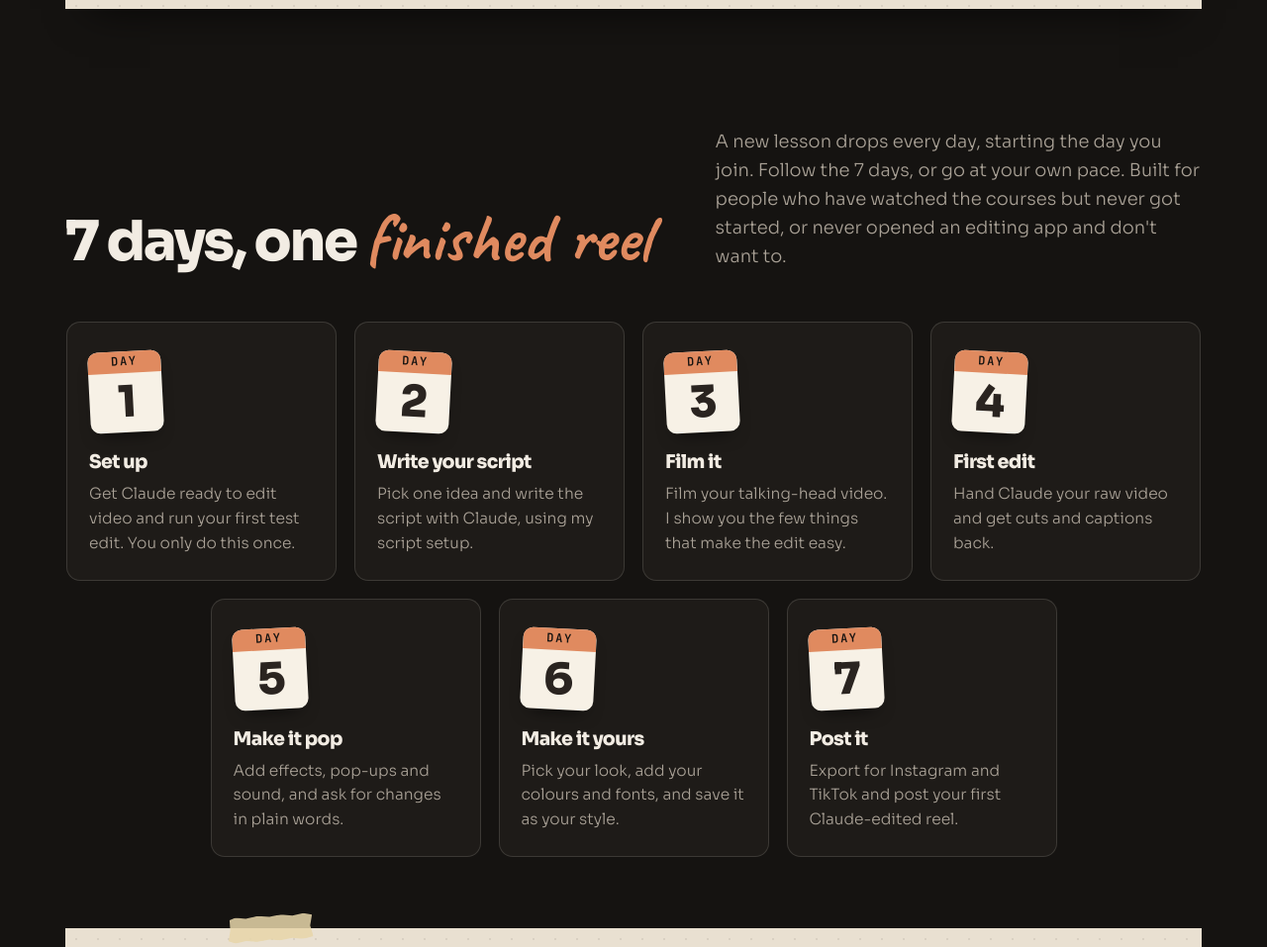
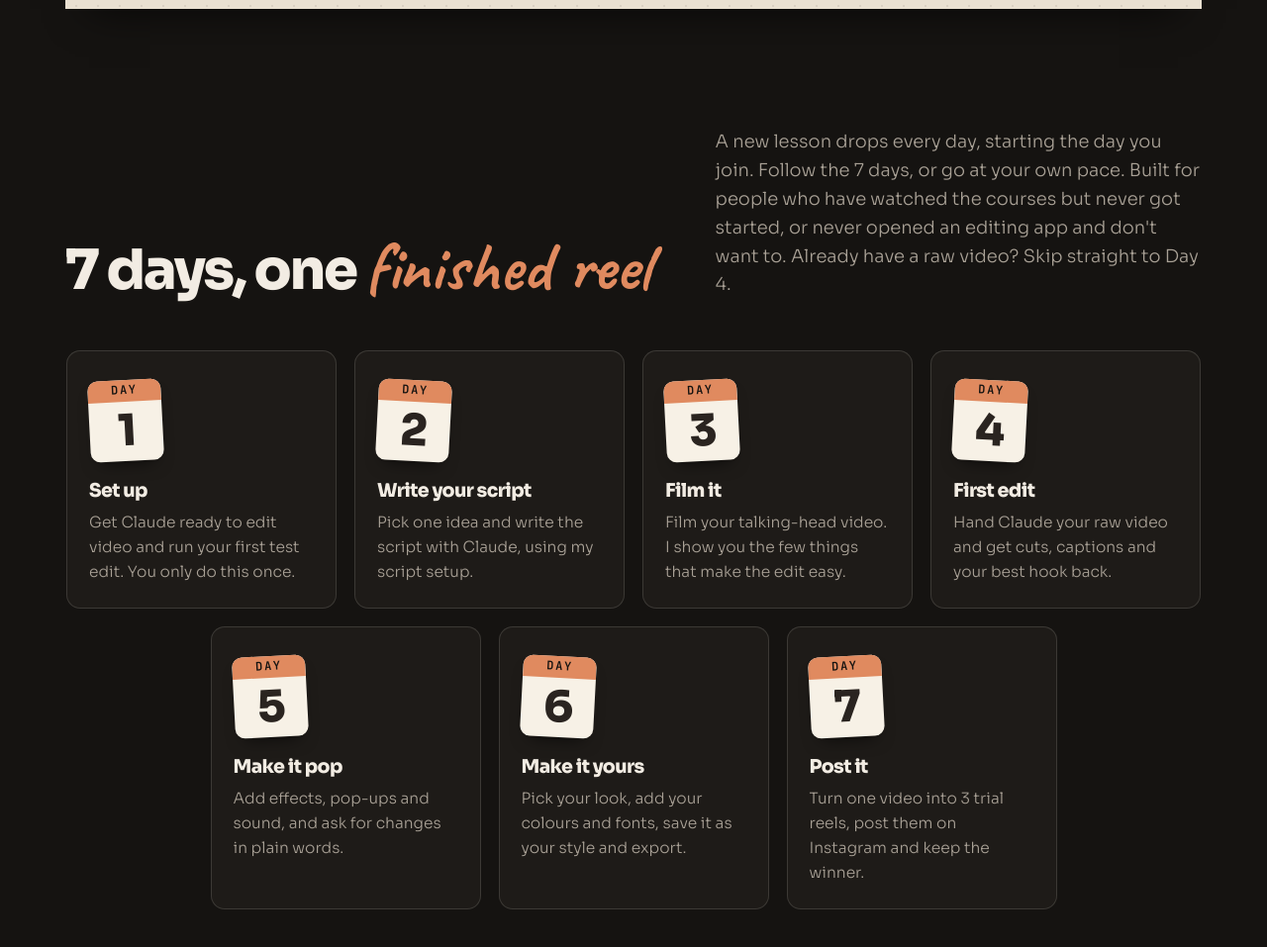
Before and after one commit to Shedoesai/claude-editing-system, a plain HTML site: page editing/index.html in a window 1280 px wide. Shown: the part 5100-6057 px from the top of the page at 99% size. Drawn offline with Linux system fonts and the light colour scheme.

Commit message:
Challenge page: match the updated 7-day plan
Day 7 becomes trial reels, export moves to Day 6, Day 4 picks the best
hook, skip-to-Day-4 line for people with a raw video, and a Cowork-only
FAQ (no Claude Code, no terminal).

Co-Authored-By: Claude Opus 5.5 <noreply@anthropic.com>
Claude-Session: https://claude.ai/code/session_01NSuFjDYmqBYn75o9qYg4LE

```diff
--- a/editing/index.html
+++ b/editing/index.html
@@ -776,16 +776,16 @@ footer .wrap{display:flex;justify-content:space-between;flex-wrap:wrap;gap:10px;
   <div class="wrap">
     <div class="head">
       <h2>7 days, one <em>finished reel</em></h2>
-      <p>A new lesson drops every day, starting the day you join. Follow the 7 days, or go at your own pace. Built for people who have watched the courses but never got started, or never opened an editing app and don't want to.</p>
+      <p>A new lesson drops every day, starting the day you join. Follow the 7 days, or go at your own pace. Built for people who have watched the courses but never got started, or never opened an editing app and don't want to. Already have a raw video? Skip straight to Day 4.</p>
     </div>
     <div class="modules">
       <div class="mod"><div class="num"><small>Day</small>1</div><h3>Set up</h3><p>Get Claude ready to edit video and run your first test edit. You only do this once.</p></div>
       <div class="mod"><div class="num"><small>Day</small>2</div><h3>Write your script</h3><p>Pick one idea and write the script with Claude, using my script setup.</p></div>
       <div class="mod"><div class="num"><small>Day</small>3</div><h3>Film it</h3><p>Film your talking-head video. I show you the few things that make the edit easy.</p></div>
-      <div class="mod"><div class="num"><small>Day</small>4</div><h3>First edit</h3><p>Hand Claude your raw video and get cuts and captions back.</p></div>
+      <div class="mod"><div class="num"><small>Day</small>4</div><h3>First edit</h3><p>Hand Claude your raw video and get cuts, captions and your best hook back.</p></div>
       <div class="mod"><div class="num"><small>Day</small>5</div><h3>Make it pop</h3><p>Add effects, pop-ups and sound, and ask for changes in plain words.</p></div>
-      <div class="mod"><div class="num"><small>Day</small>6</div><h3>Make it yours</h3><p>Pick your look, add your colours and fonts, and save it as your style.</p></div>
-      <div class="mod"><div class="num"><small>Day</small>7</div><h3>Post it</h3><p>Export for Instagram and TikTok and post your first Claude-edited reel.</p></div>
+      <div class="mod"><div class="num"><small>Day</small>6</div><h3>Make it yours</h3><p>Pick your look, add your colours and fonts, save it as your style and export.</p></div>
+      <div class="mod"><div class="num"><small>Day</small>7</div><h3>Post it</h3><p>Turn one video into 3 trial reels, post them on Instagram and keep the winner.</p></div>
     </div>
 
     <div class="pack board">
@@ -861,6 +861,7 @@ footer .wrap{display:flex;justify-content:space-between;flex-wrap:wrap;gap:10px;
       <details><summary>Won't my videos look like everyone else's?</summary><p>No. On Day 6 you tell Claude your colours, your font and the look you like, and save it. From then on every edit looks like you.</p></details>
       <details><summary>Do I need to know how to edit?</summary><p>Not at all. This is made for total beginners. You never touch a timeline or an editing app. You just tell Claude what you want in normal words, like you'd text a friend.</p></details>
       <details><summary>What do I need to film?</summary><p>Just your phone and a tripod (a cheap one is fine). No fancy camera, no lights, no studio. I show you the few simple things that make a big difference.</p></details>
+      <details><summary>Do I need Claude Code or the terminal?</summary><p>No. Everything happens in Cowork, inside the normal Claude desktop app. You chat, Claude edits. No code, no terminal.</p></details>
       <details><summary>Which Claude plan do I need?</summary><p>The Claude Pro plan, about $20 a month. That's the cheapest paid plan and it's all you need. Day 1 walks you through the setup step by step, click by click.</p></details>
       <details><summary>Does it work with ChatGPT too?</summary><p>Yes. The same setup works with ChatGPT, and I've edited videos with it too. Claude is just my favourite, so that's what I show you in the challenge.</p></details>
       <details><summary>How much time does it take?</summary><p>One short lesson and one task a day. A new lesson drops each day from the day you join. Follow along for the 7 days, or go at your own pace. Your lessons stay open.</p></details>
```
